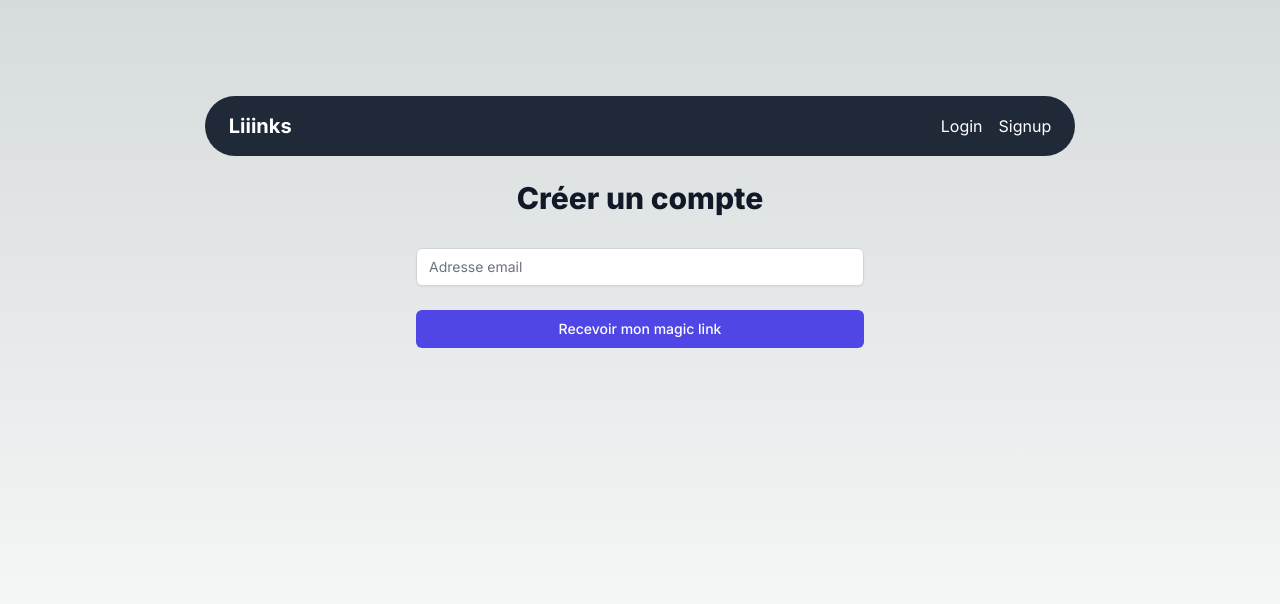
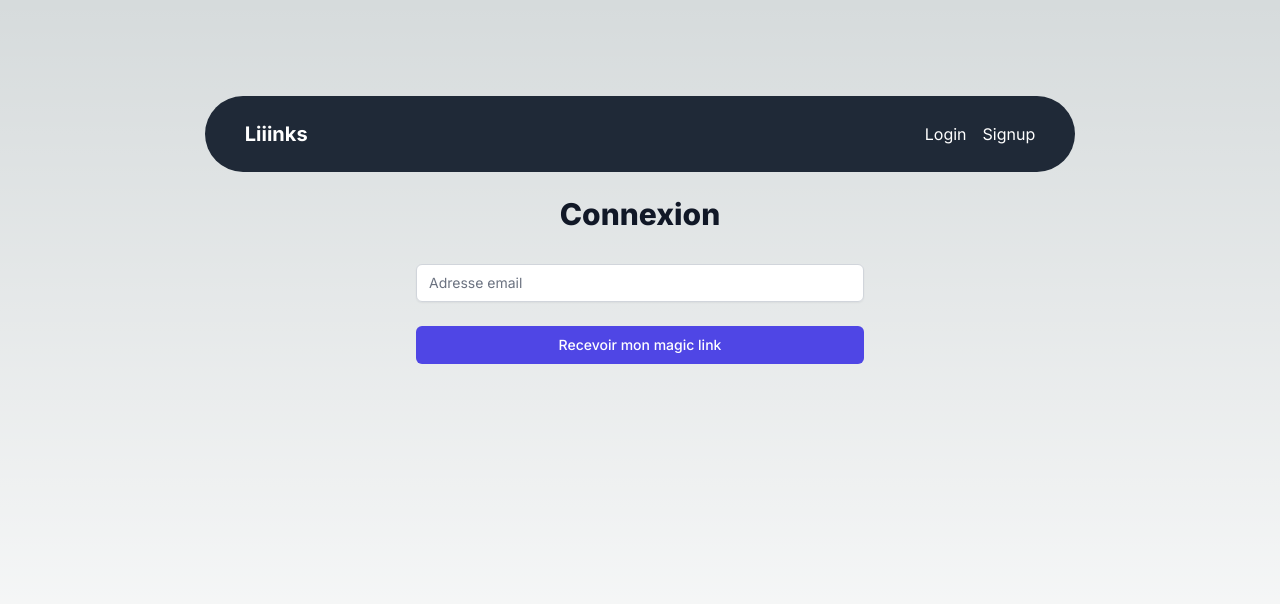
Before and after one commit to fabienlpt/liiinks, a Next.js app: page /login in a window 1280 px wide. Shown: the top 604 px of the page. Built offline with nearby package versions, Linux system fonts and the light colour scheme.

Commit message:
feature(environment ): update environment variables

```diff
--- a/package.json
+++ b/package.json
@@ -24,6 +24,7 @@
     "@types/nodemailer": "^6.4.14",
     "@types/react": "^18",
     "@types/react-dom": "^18",
+    "dotenv": "^16.4.5",
     "eslint": "^8",
     "eslint-config-next": "14.2.3",
     "postcss": "^8",
--- a/src/app/api/login/route.ts
+++ b/src/app/api/login/route.ts
@@ -16,7 +16,7 @@ export async function POST(request: Request) {
     const token = makeToken(email);
 
     const params = {
-      link: `http://localhost:3000/login?token=${token}`,
+      link: process.env.NEXT_PUBLIC_APP_URL + "/login?token=" + token,
     };
 
     await mailerService.sendEmail(
--- a/src/app/environment.prod.ts
+++ /dev/null
@@ -1 +0,0 @@
-export const API_URL = "http://localhost:3000/api/";
--- a/src/app/environment.ts
+++ /dev/null
@@ -1 +0,0 @@
-export const API_URL = "http://localhost:3000/api/";
--- a/src/app/login/page.tsx
+++ b/src/app/login/page.tsx
@@ -1,6 +1,5 @@
 "use client";
 import axios from "axios";
-import { API_URL } from "../environment";
 import { useEffect, useState } from "react";
 import Header from "@/components/header";
 
@@ -14,7 +13,7 @@ export default function SignUpPage() {
   const handleSubmit = async (e: React.FormEvent<HTMLFormElement>) => {
     e.preventDefault();
     const body = { email };
-    await axios.post(`${API_URL}/login`, body);
+    await axios.post(process.env.NEXT_PUBLIC_API_URL + "/login", body);
   };
 
   useEffect(() => {
@@ -22,7 +21,7 @@ export default function SignUpPage() {
     const token = urlParams.get("token");
     if (token) {
       axios
-        .get(`${API_URL}/login?token=${token}`)
+        .get(`${process.env.NEXT_PUBLIC_API_URL}/login?token=${token}`)
         .then((response) => {
           console.log("Token verified:", response.data);
         })
@@ -38,7 +37,7 @@ export default function SignUpPage() {
       <div className="max-w-md w-full space-y-8">
         <div>
           <h2 className="mt-6 text-center text-3xl font-extrabold text-gray-900">
-            Créer un compte
+            Connexion
           </h2>
         </div>
         <form className="mt-8 space-y-6" onSubmit={handleSubmit}>
--- a/src/app/signup/page.tsx
+++ b/src/app/signup/page.tsx
@@ -1,8 +1,9 @@
 "use client";
 import { useState } from "react";
 import axios from "axios";
-import { API_URL } from "../environment";
 import Header from "@/components/header";
+import dotenv from "dotenv";
+dotenv.config();
 
 export default function SignUpPage() {
   const [formData, setFormData] = useState({
@@ -20,7 +21,8 @@ export default function SignUpPage() {
 
   const handleSubmit = async (e: React.FormEvent<HTMLFormElement>) => {
     e.preventDefault();
-    await axios.post(`${API_URL}/user`, formData);
+    const endpoint = process.env.NEXT_PUBLIC_API_URL + "/user";
+    await axios.post(endpoint, formData);
   };
 
   return (
--- a/src/components/header.tsx
+++ b/src/components/header.tsx
@@ -8,7 +8,7 @@ interface HeaderProps {
 const Header: React.FC<HeaderProps> = ({ isConnected }) => {
   return (
     <header className="bg-gray-800 text-white w-[80%] rounded-full">
-      <div className="container mx-auto flex items-center justify-between py-4 px-6">
+      <div className="container mx-auto flex items-center justify-between py-6 px-10">
         <h1 className="text-xl font-bold">
           <a href="/" className="hover:text-gray-400">
             Liiinks
```
Also changed, not shown: 1 other file (tests, documents, lock files or other folders).
